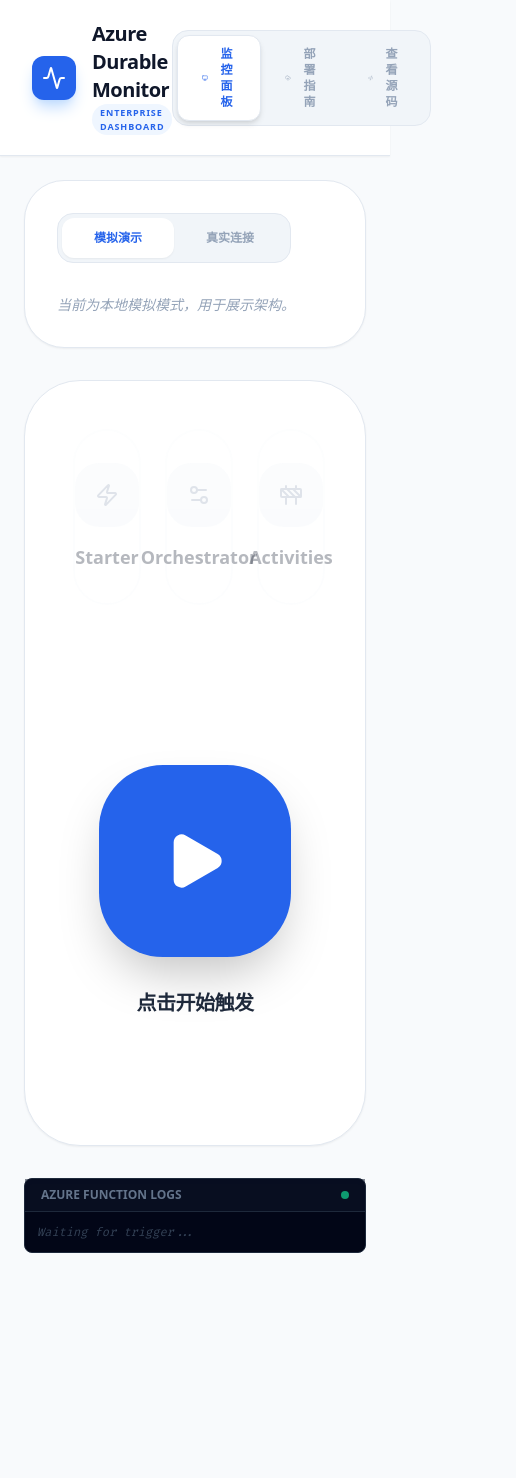
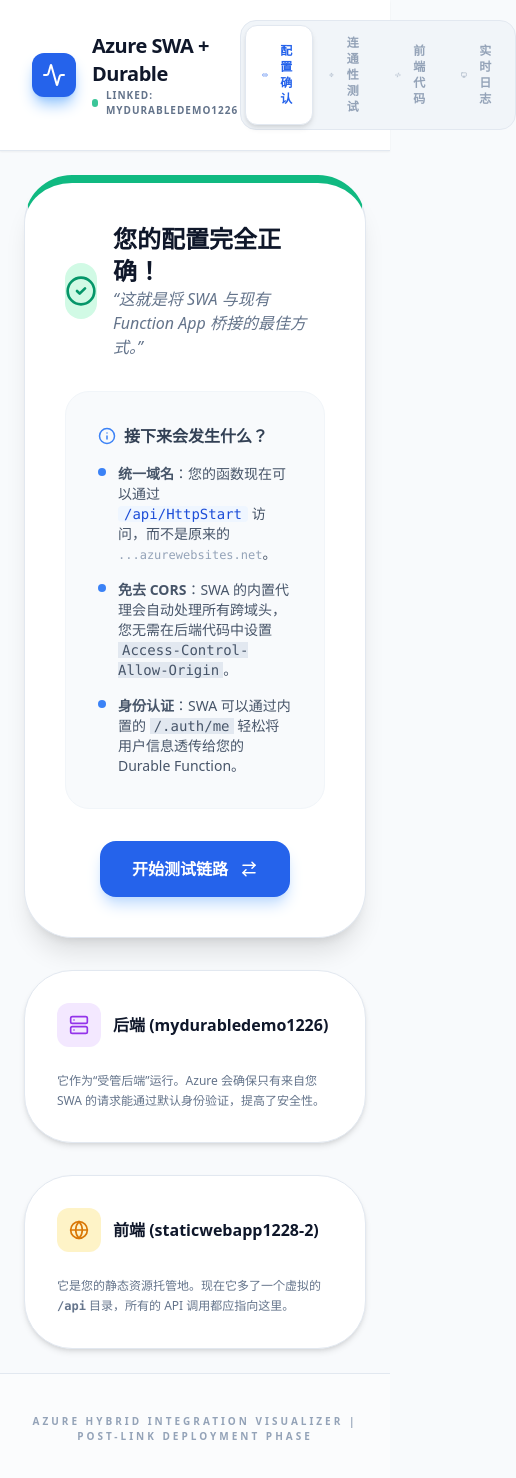
Before and after one commit to DennisZheng411/durable-monitor, a React (Vite) app: page / in a window 390 px wide. Shown: the top 1478 px of the page, 516 px wide, since content can reach past the window. Before the commit the page ends 1277 px from the top, so only its background shows below. Built offline with nearby package versions, Linux system fonts and the light colour scheme.

Commit message:
Update App.tsx

```diff
--- a/App.tsx
+++ b/App.tsx
@@ -1,174 +1,98 @@
 
 import React, { useState, useEffect } from 'react';
-import { StepStatus, LogEntry, CityData } from './types';
-import { FRONTEND_FILES } from './constants';
+import { LogEntry } from './types';
+import { FRONTEND_FILES, INTEGRATION_GUIDE } from './constants';
 import SimulationConsole from './components/SimulationConsole';
+import CodeBlock from './components/CodeBlock';
 import {
+  Zap,
+  Code2,
+  Monitor,
+  Activity,
+  Loader2,
+  CheckCircle2,
   Play,
-  Zap,
-  Settings2,
-  Construction,
-  CheckCircle2,
-  Code2,
-  Copy,
-  Terminal as TerminalIcon,
-  Monitor,
-  Wifi,
-  Activity,
-  CloudUpload,
-  Cpu,
-  Shield,
-  Loader2,
-  RefreshCw,
+  Layers,
+  Link2,
+  Globe,
+  ArrowRightLeft,
+  Settings,
   Info,
   ExternalLink,
-  ChevronRight,
   ShieldCheck,
-  Github,
-  Globe,
-  Lock,
-  ArrowRight,
-  FileText,
+  Server,
   AlertCircle,
-  FolderOpen,
-  FolderTree,
-  Command,
-  MapPin,
-  MousePointer2,
-  LifeBuoy,
-  ListChecks,
-  Rocket,
-  CheckCircle,
-  Key,
-  Link2,
-  ThumbsUp,
-  Sparkles,
-  SearchCode
+  Database
 } from 'lucide-react';
 
 const App: React.FC = () => {
-  const [isRunning, setIsRunning] = useState(false);
-  const [activeTab, setActiveTab] = useState<'simulation' | 'code' | 'azure-deploy'>('simulation');
+  const [activeTab, setActiveTab] = useState<'link-guide' | 'test-connection' | 'code' | 'logs'>('link-guide');
+  const [isTesting, setIsTesting] = useState(false);
+  const [testResult, setTestResult] = useState<{status: 'idle' | 'success' | 'error', message: string}>({status: 'idle', message: ''});
   const [logs, setLogs] = useState<LogEntry[]>([]);
-  const [currentStep, setCurrentStep] = useState<number>(0);
-  const [reportResult, setReportResult] = useState<string | null>(null);
-
-  const [remoteUrl, setRemoteUrl] = useState('');
-  const [isRemoteMode, setIsRemoteMode] = useState(false);
-  const [pollingUrl, setPollingUrl] = useState<string | null>(null);
-  const [connectionStatus, setConnectionStatus] = useState<'idle' | 'checking' | 'active' | 'error'>('idle');
 
   const addLog = (message: string, level: 'info' | 'warn' | 'error' = 'info') => {
-    setLogs(prev => [...prev, { timestamp: new Date().toLocaleTimeString(), level, message }]);
+    setLogs(prev => [...prev, {
+      timestamp: new Date().toLocaleTimeString(),
+      level,
+      message
+    }]);
   };
 
-  const resetSimulation = () => {
-    setIsRunning(false);
-    setLogs([]);
-    setCurrentStep(0);
-    setReportResult(null);
-    setPollingUrl(null);
-    setConnectionStatus('idle');
-  };
+  const testApiConnection = async () => {
+    setIsTesting(true);
+    setTestResult({status: 'idle', message: '正在测试 /api/HttpStart...'});
+    addLog("发起连通性测试: GET /api/HttpStart", "info");
 
-  useEffect(() => {
-    let interval: any;
-    if (pollingUrl && isRunning) {
-      interval = setInterval(async () => {
     try {
-          const res = await fetch(pollingUrl);
-          const data = await res.json();
-          addLog(`Azure Status: ${data.runtimeStatus}`, 'info');
-          if (data.runtimeStatus === 'Running') {
-            setCurrentStep(3);
-          } else if (data.runtimeStatus === 'Completed') {
-            setCurrentStep(6);
-            setReportResult(`Success: ${JSON.stringify(data.output)}`);
-            setIsRunning(false);
-            setPollingUrl(null);
-            setConnectionStatus('active');
-            addLog("Execution Complete!", 'info');
-          } else if (data.runtimeStatus === 'Failed') {
-             addLog(`Execution Failed: ${data.output}`, 'error');
-             setIsRunning(false);
-             setPollingUrl(null);
-             setConnectionStatus('error');
+      // 模拟请求，真实环境中这里会调用您的 Durable Function Starter
+      const response = await fetch('/api/HttpStart', { method: 'GET' });
+
+      if (response.status === 404) {
+        throw new Error("路径未找到 (404)。请确认已经在 Azure Portal 中完成了 Link 操作，并且函数代码已部署。");
       }
-        } catch (e: any) {
-          addLog(`Status Polling Error: ${e.message}`, 'error');
+
+      if (response.ok || response.status === 202) {
+        setTestResult({status: 'success', message: '连接成功！SWA 已成功识别后端函数。'});
+        addLog("✅ 链路通畅: 已通过 SWA 代理访问到后端", "info");
+      } else {
+        throw new Error(`服务器返回错误: ${response.status}`);
       }
-      }, 2500);
-    }
-    return () => clearInterval(interval);
-  }, [pollingUrl, isRunning]);
-
-  const handleAction = async () => {
-    if (isRunning) return;
-    if (isRemoteMode) {
-       if (!remoteUrl) return;
-       await startRealAzureWorkflow();
-    } else {
-       await startLocalSimulation();
-    }
-  };
-
-  const startLocalSimulation = async () => {
-    setIsRunning(true);
-    setLogs([]);
-    setCurrentStep(1);
-    addLog("Starting Simulated Workflow...", 'info');
-    await new Promise(r => setTimeout(r, 1000));
-    setCurrentStep(3);
-    addLog("Orchestrator defined steps...", 'info');
-    await new Promise(r => setTimeout(r, 2000));
-    setCurrentStep(6);
-    setReportResult("Simulated Result: SUCCESS");
-    setIsRunning(false);
-  };
-
-  const startRealAzureWorkflow = async () => {
-    setIsRunning(true);
-    setConnectionStatus('checking');
-    setLogs([]);
-    addLog(`Initiating HTTP Start...`, 'info');
-    try {
-      const res = await fetch(remoteUrl, { method: 'POST' });
-      const data = await res.json();
-      setPollingUrl(data.statusQueryGetUri);
-      setCurrentStep(2);
-      setConnectionStatus('active');
-    } catch (e: any) {
-      addLog(`Connection Error: ${e.message}`, 'error');
-      setConnectionStatus('error');
-      setIsRunning(false);
+    } catch (err: any) {
+      setTestResult({status: 'error', message: err.message});
+      addLog(`❌ 测试失败: ${err.message}`, "error");
+    } finally {
+      setIsTesting(false);
     }
   };
 
   return (
-    <div className="min-h-screen flex flex-col font-sans bg-slate-50 text-slate-900">
+    <div className="min-h-screen flex flex-col font-sans bg-[#f8fafc] text-slate-900">
       <header className="bg-white border-b border-slate-200 px-8 py-5 sticky top-0 z-50 flex justify-between items-center shadow-sm">
         <div className="flex items-center gap-4">
-          <div className="bg-blue-600 p-2.5 rounded-xl text-white shadow-lg shadow-blue-200">
+          <div className="bg-blue-600 p-2.5 rounded-xl text-white shadow-lg shadow-blue-300">
             <Activity size={24} />
           </div>
           <div>
-            <h1 className="text-xl font-black tracking-tight">Azure Durable Monitor</h1>
+            <h1 className="text-xl font-black tracking-tight text-slate-900">Azure SWA + Durable</h1>
             <div className="flex items-center gap-2">
-               <span className="text-[9px] px-2 py-0.5 bg-blue-50 text-blue-600 font-black rounded-full uppercase tracking-widest">Enterprise Dashboard</span>
+               <span className="flex h-2 w-2 rounded-full bg-emerald-500 animate-pulse"></span>
+               <span className="text-[10px] font-bold text-slate-500 uppercase tracking-widest">Linked: mydurabledemo1226</span>
             </div>
           </div>
         </div>
 
         <nav className="flex bg-slate-100 p-1 rounded-2xl border border-slate-200">
           {[
-            { id: 'simulation', icon: <Monitor size={14}/>, label: '监控面板' },
-            { id: 'azure-deploy', icon: <CloudUpload size={14}/>, label: '部署指南' },
-            { id: 'code', icon: <Code2 size={14}/>, label: '查看源码' }
+            { id: 'link-guide', icon: <Link2 size={14}/>, label: '配置确认' },
+            { id: 'test-connection', icon: <Zap size={14}/>, label: '连通性测试' },
+            { id: 'code', icon: <Code2 size={14}/>, label: '前端代码' },
+            { id: 'logs', icon: <Monitor size={14}/>, label: '实时日志' }
           ].map((tab) => (
             <button
               key={tab.id}
               onClick={() => setActiveTab(tab.id as any)}
-              className={`px-6 py-2.5 text-xs font-black rounded-xl transition-all flex items-center gap-2 ${activeTab === tab.id ? 'bg-white shadow-md text-blue-600 border border-slate-200' : 'text-slate-400 hover:text-slate-600'}`}
+              className={`px-4 py-2.5 text-xs font-black rounded-xl transition-all flex items-center gap-2 ${activeTab === tab.id ? 'bg-white shadow-md text-blue-600 border border-slate-200' : 'text-slate-400 hover:text-slate-600'}`}
             >
               {tab.icon} {tab.label}
             </button>
@@ -178,156 +102,134 @@
 
       <main className="flex-1 max-w-7xl mx-auto w-full p-6 md:p-10">
 
-        {activeTab === 'simulation' && (
-          <div className="grid grid-cols-1 lg:grid-cols-12 gap-8 h-full">
-            <div className="lg:col-span-8 flex flex-col gap-8">
-              <div className="bg-white p-8 rounded-[2.5rem] border border-slate-200 shadow-sm space-y-8">
-                 <div className="flex justify-between items-center">
-                    <div className="flex bg-slate-100 p-1 rounded-2xl border border-slate-200">
-                        <button onClick={() => { setIsRemoteMode(false); resetSimulation(); }} className={`px-8 py-3 rounded-xl text-xs font-black transition-all ${!isRemoteMode ? 'bg-white shadow-sm text-blue-600' : 'text-slate-400'}`}>模拟演示</button>
-                        <button onClick={() => { setIsRemoteMode(true); resetSimulation(); }} className={`px-8 py-3 rounded-xl text-xs font-black transition-all ${isRemoteMode ? 'bg-white shadow-sm text-purple-600' : 'text-slate-400'}`}>真实连接</button>
+        {activeTab === 'link-guide' && (
+           <div className="space-y-8 animate-in fade-in slide-in-from-bottom-4 duration-700">
+              <div className="bg-white p-10 rounded-[3rem] border border-slate-200 shadow-xl border-t-8 border-t-emerald-500">
+                 <div className="flex items-center gap-4 mb-8">
+                    <div className="w-14 h-14 bg-emerald-100 text-emerald-600 rounded-2xl flex items-center justify-center">
+                       <CheckCircle2 size={32}/>
+                    </div>
+                    <div>
+                       <h2 className="text-2xl font-black text-slate-900">您的配置完全正确！</h2>
+                       <p className="text-slate-500 font-medium italic">“这就是将 SWA 与现有 Function App 桥接的最佳方式。”</p>
                     </div>
                  </div>
 
-                 {isRemoteMode ? (
-                    <div className="space-y-6 animate-in fade-in slide-in-from-top-4">
-                       <div className="p-6 bg-purple-50 rounded-2xl border border-purple-100 space-y-4">
-                          <h3 className="text-xs font-black text-purple-800 flex items-center gap-2"><Info size={14}/> 准备工作</h3>
-                          <ul className="text-[11px] text-purple-700/80 font-bold space-y-2">
-                             <li className="flex items-start gap-2"><ChevronRight size={12} className="mt-0.5 shrink-0"/> 粘贴 <b>HttpStart</b> URL (包含 <code>code=...</code>)</li>
-                             <li className="flex items-start gap-2"><ChevronRight size={12} className="mt-0.5 shrink-0"/> 确保已在 Function App 的 <b>CORS</b> 中添加此网站域名</li>
+                 <div className="bg-slate-50 rounded-3xl p-8 border border-slate-100 mb-8">
+                    <h4 className="font-black text-slate-700 mb-4 flex items-center gap-2">
+                       <Info size={18} className="text-blue-500"/>
+                       接下来会发生什么？
+                    </h4>
+                    <ul className="space-y-4 text-sm text-slate-600 font-medium">
+                       <li className="flex gap-3">
+                          <div className="mt-1 w-2 h-2 rounded-full bg-blue-500 shrink-0"></div>
+                          <span><b>统一域名</b>：您的函数现在可以通过 <code className="bg-blue-50 text-blue-700 px-1.5 rounded">/api/HttpStart</code> 访问，而不是原来的 <code className="text-slate-400 text-xs">...azurewebsites.net</code>。</span>
+                       </li>
+                       <li className="flex gap-3">
+                          <div className="mt-1 w-2 h-2 rounded-full bg-blue-500 shrink-0"></div>
+                          <span><b>免去 CORS</b>：SWA 的内置代理会自动处理所有跨域头，您无需在后端代码中设置 <code className="bg-slate-200 px-1">Access-Control-Allow-Origin</code>。</span>
+                       </li>
+                       <li className="flex gap-3">
+                          <div className="mt-1 w-2 h-2 rounded-full bg-blue-500 shrink-0"></div>
+                          <span><b>身份认证</b>：SWA 可以通过内置的 <code className="bg-slate-200 px-1">/.auth/me</code> 轻松将用户信息透传给您的 Durable Function。</span>
+                       </li>
                     </ul>
                  </div>
-                       <input
-                          type="text"
-                          placeholder="粘贴你的 Azure Function URL..."
-                          className="w-full bg-slate-50 border border-slate-200 rounded-2xl px-5 py-4 text-xs font-mono focus:ring-4 focus:ring-purple-100 outline-none transition-all"
-                          value={remoteUrl}
-                          onChange={(e) => setRemoteUrl(e.target.value)}
-                       />
+
+                 <div className="flex justify-center">
+                    <button
+                      onClick={() => setActiveTab('test-connection')}
+                      className="px-8 py-4 bg-blue-600 text-white rounded-2xl font-black shadow-lg shadow-blue-200 hover:bg-blue-700 transition-all flex items-center gap-3"
+                    >
+                       开始测试链路 <ArrowRightLeft size={18}/>
+                    </button>
                  </div>
-                 ) : (
-                    <div className="text-sm font-medium text-slate-400 italic">当前为本地模拟模式，用于展示架构。</div>
-                 )}
               </div>
 
-              <div className="bg-white p-12 rounded-[3.5rem] border border-slate-200 shadow-sm relative overflow-hidden min-h-[500px]">
-                <div className="grid grid-cols-3 gap-8 relative z-10 mb-20">
-                   {[
-                      { step: 1, label: 'Starter', icon: <Zap /> },
-                      { step: 2, label: 'Orchestrator', icon: <Settings2 /> },
-                      { step: 4, label: 'Activities', icon: <Construction /> }
-                   ].map((item, i) => (
-                      <div key={i} className={`p-8 rounded-[2.5rem] border-2 text-center flex flex-col items-center gap-4 transition-all duration-700 ${currentStep >= item.step ? 'border-blue-500 bg-blue-50/50 shadow-xl' : 'border-slate-50 opacity-30'}`}>
-                         <div className={`p-5 rounded-3xl ${currentStep >= item.step ? 'bg-blue-600 text-white shadow-lg' : 'bg-slate-100 text-slate-400'}`}>{item.icon}</div>
-                         <div className="font-black text-slate-900 text-lg">{item.label}</div>
+              <div className="grid md:grid-cols-2 gap-8">
+                 <div className="bg-white p-8 rounded-[3rem] border border-slate-200 shadow-md">
+                    <div className="flex items-center gap-3 mb-6">
+                       <div className="p-3 bg-purple-100 text-purple-600 rounded-xl"><Server size={20}/></div>
+                       <h4 className="font-black">后端 (mydurabledemo1226)</h4>
                     </div>
-                   ))}
+                    <p className="text-xs text-slate-500 leading-relaxed">
+                       它作为“受管后端”运行。Azure 会确保只有来自您 SWA 的请求能通过默认身份验证，提高了安全性。
+                    </p>
                  </div>
-
-                {!isRunning && !reportResult && (
-                   <div className="flex flex-col items-center justify-center py-20 gap-8">
-                      <button onClick={handleAction} className={`p-16 rounded-[4rem] text-white transition-all shadow-2xl active:scale-95 ${isRemoteMode ? 'bg-purple-600 hover:bg-purple-700' : 'bg-blue-600 hover:bg-blue-700'}`}>
-                         {isRemoteMode ? <Wifi size={64} /> : <Play size={64} fill="white" />}
-                      </button>
-                      <p className="font-black text-slate-800 text-xl tracking-tight">点击开始触发</p>
+                 <div className="bg-white p-8 rounded-[3rem] border border-slate-200 shadow-md">
+                    <div className="flex items-center gap-3 mb-6">
+                       <div className="p-3 bg-amber-100 text-amber-600 rounded-xl"><Globe size={20}/></div>
+                       <h4 className="font-black">前端 (staticwebapp1228-2)</h4>
                     </div>
-                )}
-
-                {isRunning && (
-                   <div className="flex flex-col items-center py-20 gap-10">
-                      <Loader2 size={80} className="text-blue-600 animate-spin" />
-                      <div className="text-center space-y-2">
-                         <h3 className="text-2xl font-black">正在同步数据...</h3>
-                         <p className="text-slate-400 font-bold text-xs uppercase tracking-widest">Polling Azure Live Status</p>
+                    <p className="text-xs text-slate-500 leading-relaxed">
+                       它是您的静态资源托管地。现在它多了一个虚拟的 <code className="font-bold">/api</code> 目录，所有的 API 调用都应指向这里。
+                    </p>
+                 </div>
               </div>
            </div>
         )}
 
-                {reportResult && (
-                  <div className="bg-slate-900 rounded-[3rem] p-12 text-white shadow-2xl animate-in slide-in-from-bottom-8">
-                     <div className="flex items-center gap-3 mb-6">
-                        <ShieldCheck className="text-emerald-500" />
-                        <h4 className="text-blue-400 text-[10px] font-black uppercase tracking-[0.4em]">Final Result</h4>
+        {activeTab === 'test-connection' && (
+           <div className="animate-in zoom-in-95 duration-500 space-y-8">
+              <div className="bg-white p-12 rounded-[4rem] border border-slate-200 shadow-xl text-center">
+                 <div className={`w-20 h-20 rounded-3xl flex items-center justify-center mx-auto mb-6 transition-all duration-500 ${
+                    testResult.status === 'success' ? 'bg-emerald-500 text-white rotate-[360deg]' :
+                    testResult.status === 'error' ? 'bg-red-500 text-white animate-shake' : 'bg-blue-600 text-white'
+                 }`}>
+                    {isTesting ? <Loader2 className="animate-spin" size={32}/> :
+                     testResult.status === 'success' ? <CheckCircle2 size={32}/> :
+                     testResult.status === 'error' ? <AlertCircle size={32}/> : <Play size={32}/>}
                  </div>
-                     <div className="text-3xl font-black font-mono break-all leading-tight mb-10">{reportResult}</div>
-                     <button onClick={resetSimulation} className="flex items-center gap-2 text-xs font-black uppercase tracking-widest text-slate-400 hover:text-white transition-all">
-                        <RefreshCw size={14} /> 重置
-                     </button>
-                  </div>
-                )}
-              </div>
+                 <h2 className="text-2xl font-black mb-2">链路连通性自检</h2>
+                 <p className="text-slate-400 text-sm mb-8 font-medium">点击下方按钮，我们将尝试通过 SWA 代理访问您的后端接口</p>
+
+                 <div className="max-w-md mx-auto mb-10 p-6 rounded-2xl bg-slate-50 border border-slate-100 min-h-[100px] flex items-center justify-center">
+                    <p className={`font-bold ${testResult.status === 'success' ? 'text-emerald-600' : testResult.status === 'error' ? 'text-red-600' : 'text-slate-400'}`}>
+                       {testResult.message || "准备就绪"}
+                    </p>
                  </div>
 
-            <div className="lg:col-span-4 flex flex-col gap-6">
-               <SimulationConsole logs={logs} />
-            </div>
-          </div>
-        )}
-
-        {activeTab === 'azure-deploy' && (
-           <div className="space-y-12 animate-in fade-in slide-in-from-bottom-8 pb-20">
-
-              <div className="bg-slate-900 border-2 border-slate-700 p-10 rounded-[3rem] shadow-2xl text-white space-y-8">
-                 <div className="flex items-center gap-4">
-                    <div className="bg-blue-600 text-white p-3 rounded-2xl animate-pulse"><SearchCode /></div>
-                    <h3 className="text-2xl font-black italic">部署排障指南</h3>
-                 </div>
-                 <div className="grid md:grid-cols-2 gap-8">
-                    <div className="space-y-4">
-                       <h4 className="text-xs font-black text-blue-400 uppercase tracking-widest">第一步：看日志</h4>
-                       <p className="text-slate-400 text-sm leading-relaxed">
-                          点击你截图中的 <b>"Build and Deploy Job"</b> 蓝色文字。它会展开黑色的控制台。往下拉，找红色的文字。
+                 <div className="flex flex-col gap-4 items-center">
+                    <button
+                      onClick={testApiConnection}
+                      disabled={isTesting}
+                      className="px-12 py-4 bg-slate-900 text-white rounded-2xl font-black shadow-xl hover:bg-slate-800 disabled:opacity-50 transition-all active:scale-95"
+                    >
+                       {isTesting ? '正在验证...' : '立即运行测试'}
+                    </button>
+                    <p className="text-[10px] text-slate-400 font-bold uppercase tracking-widest">
+                       Endpoint: {window.location.origin}/api/HttpStart
                     </p>
-                    </div>
-                    <div className="space-y-4">
-                       <h4 className="text-xs font-black text-emerald-400 uppercase tracking-widest">第二步：修复 CORS 报错</h4>
-                       <p className="text-slate-400 text-sm leading-relaxed">
-                          如果部署成功但连接失败，请确保：
-                       </p>
-                       <ul className="space-y-2 text-xs font-bold list-disc pl-5 opacity-90 text-slate-300">
-                          <li>进入 Function App &rarr; 左侧菜单 CORS</li>
-                          <li>添加你的 SWA URL (例如 https://white-sea-xxxx.azurestaticapps.net)</li>
-                          <li>勾选 Enable Access-Control-Allow-Credentials</li>
-                       </ul>
-                    </div>
-                 </div>
-              </div>
-
-              <div className="bg-white p-12 rounded-[4rem] border border-slate-200 shadow-sm space-y-8 relative overflow-hidden text-slate-900">
-                 <div className="relative z-10 space-y-6">
-                    <div className="flex items-center gap-3">
-                       <div className="bg-slate-900 p-2 rounded-xl text-white"><Lock size={18}/></div>
-                       <h3 className="text-2xl font-black italic text-slate-900">联通后端 (最后一步)</h3>
-                    </div>
-                    <p className="text-slate-500 font-medium max-w-2xl leading-relaxed">
-                       如果 GitHub 终于变绿了，恭喜你！最后只需要去 Azure Portal 的 Function App 里配置 <b>CORS</b>。
-                    </p>
-                    <div className="mt-4 p-4 bg-slate-50 rounded-xl border border-slate-200 font-mono text-[11px] text-blue-600">
-                       https://[你的-swa-域名].azurestaticapps.net
-                    </div>
                  </div>
               </div>
            </div>
         )}
 
         {activeTab === 'code' && (
-           <div className="bg-slate-900 p-12 rounded-[3.5rem] shadow-2xl animate-in fade-in duration-700">
-              <h2 className="text-white text-3xl font-black mb-8 flex items-center gap-3"><Code2 /> 源代码文件</h2>
-              <div className="grid md:grid-cols-2 lg:grid-cols-3 gap-6">
-                 {FRONTEND_FILES.map((f, i) => (
-                    <div key={i} className="bg-slate-800 p-6 rounded-3xl border border-white/5 group hover:border-blue-500/50 transition-all cursor-pointer">
-                       <div className="flex justify-between items-start mb-4">
-                          <div className="p-3 bg-white/5 rounded-2xl text-blue-400 group-hover:bg-blue-500 group-hover:text-white transition-all"><FileText size={20}/></div>
-                          <button onClick={() => { navigator.clipboard.writeText(f.content); alert('Copied!'); }} className="text-slate-500 hover:text-white"><Copy size={14}/></button>
+           <div className="space-y-8 animate-in slide-in-from-right-4 duration-500">
+              <div className="bg-blue-50 border-l-4 border-blue-500 p-6 rounded-r-2xl mb-8">
+                 <h4 className="font-black text-blue-900 flex items-center gap-2 mb-2">
+                    <Settings size={18}/> 开发建议
+                 </h4>
+                 <p className="text-sm text-blue-700 font-medium">
+                    在您的本地开发环境 (localhost)，请使用 <b>Azure Static Web Apps CLI (SWA CLI)</b> 进行开发。
+                    它能模拟 Azure 上的代理行为：<code className="bg-white/50 px-1">swa start http://localhost:3000 --api-location http://localhost:7071</code>
+                 </p>
               </div>
-                       <div className="font-black text-white text-sm mb-1">{f.path}</div>
+              <CodeBlock code={FRONTEND_FILES[0].content} title="SwaIntegration.js" />
            </div>
-                 ))}
-              </div>
+        )}
+
+        {activeTab === 'logs' && (
+           <div className="h-[600px]">
+              <SimulationConsole logs={logs} />
            </div>
         )}
       </main>
+
+      <footer className="px-8 py-10 border-t border-slate-200 bg-white/50 text-center">
+         <p className="text-[10px] font-black text-slate-400 uppercase tracking-[0.3em]">Azure Hybrid Integration Visualizer | Post-Link Deployment Phase</p>
+      </footer>
     </div>
   );
 };
```
Lines whose indentation alone changed are shown as unchanged.
